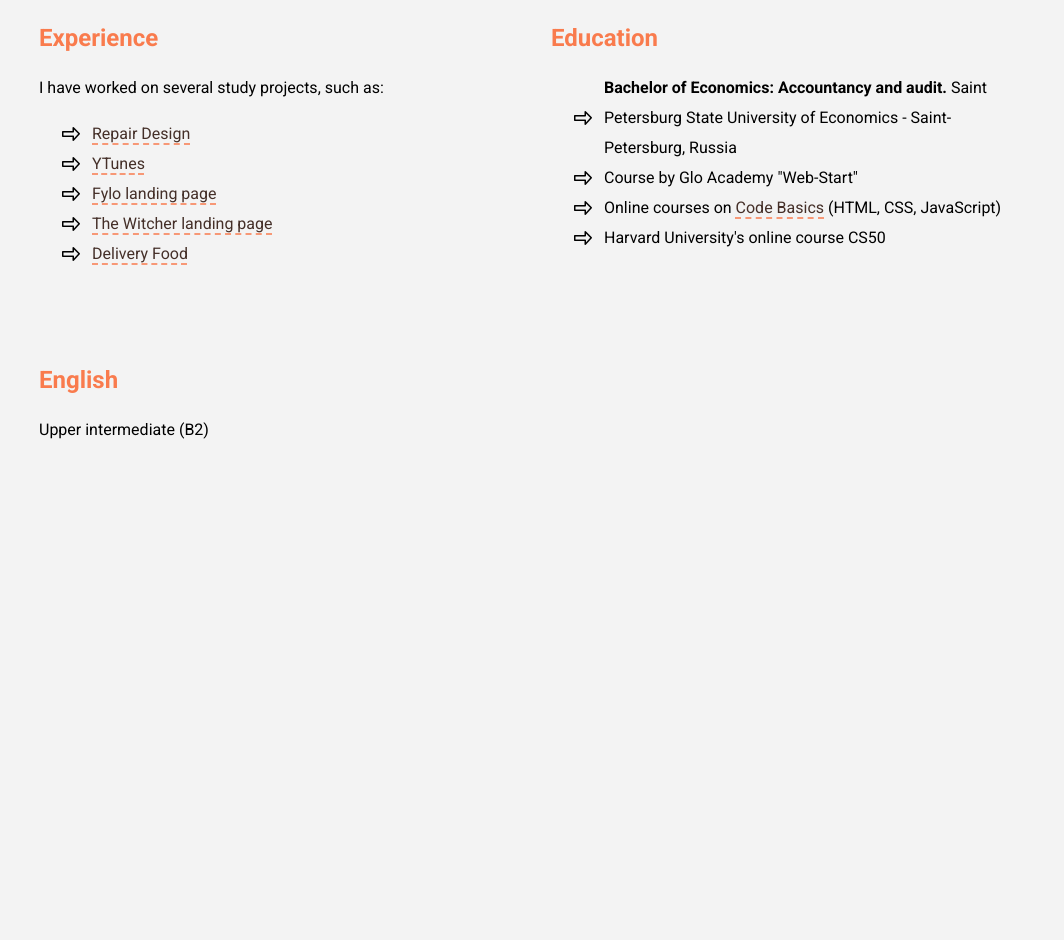
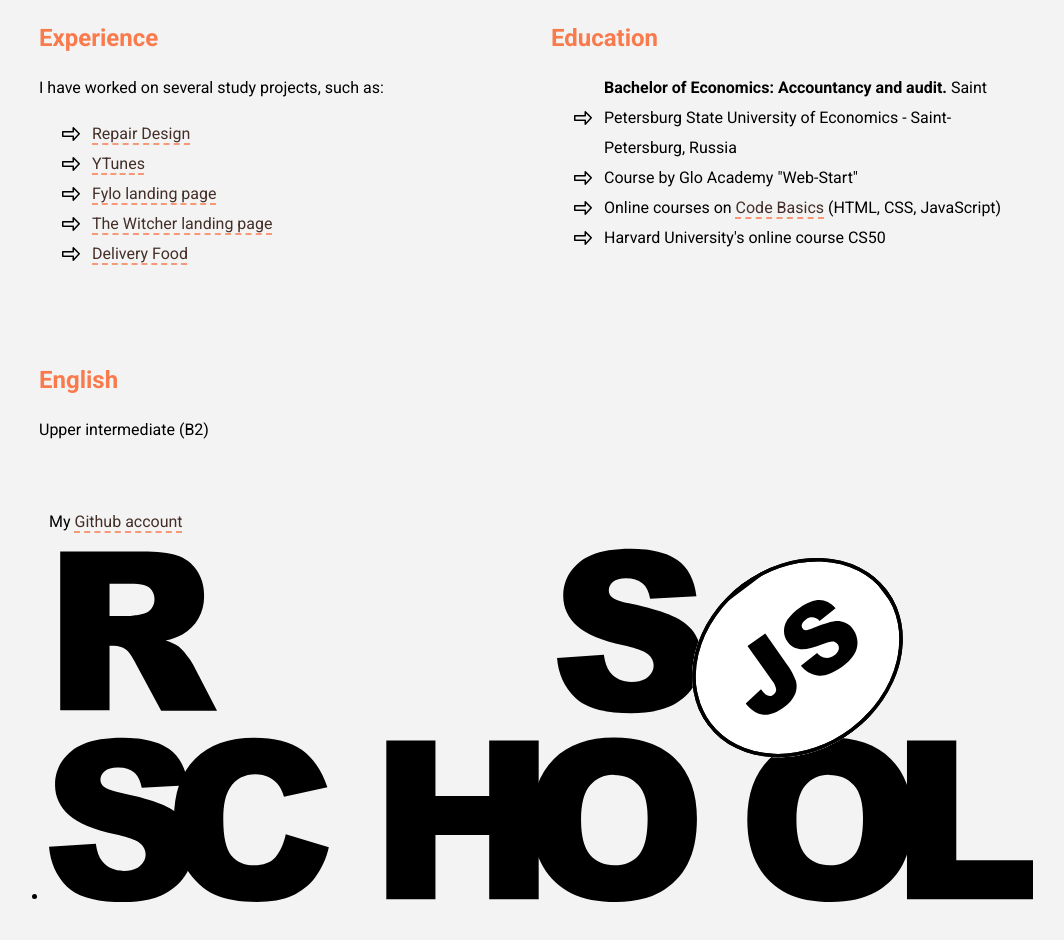
Before and after one commit to Maria-Lem/rsschool-cv, a plain HTML site: page index.html in a window 1280 px wide. Shown: the part 1576-2516 px from the top of the page, without its empty margins (119-1183 px from the left). Before the commit the page ends 2167 px from the top, so only its background shows below. Drawn offline with Linux system fonts and the light colour scheme.

Commit message:
feat: add footer layout

```diff
--- a/index.html
+++ b/index.html
@@ -113,6 +113,14 @@
       </div>
     </div>
   </main>
+  <footer class="footer">
+    <div class="container">
+      <ul class="footer__menu">
+        <li class="list__item">My <a href="https://github.com/Maria-Lem" class="link">Github account</a></li>
+        <li><a href="https://rs.school/js/" class="link"><img src="img/rs_school_js.svg" alt="school logo"></a></li>
+      </ul>
+    </div>
+  </footer>
 </body>
 
 </html>
```
Also changed, not shown: img/rs_school_js.svg (added).
